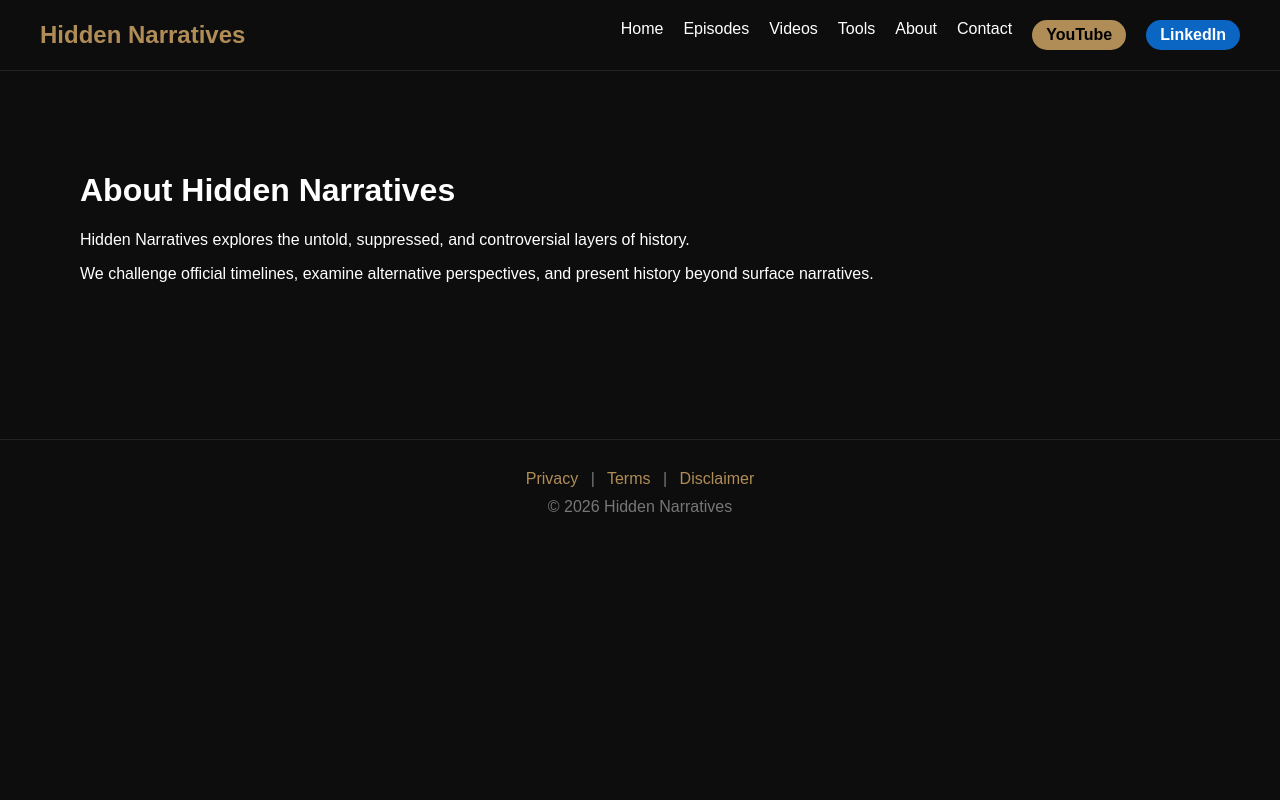
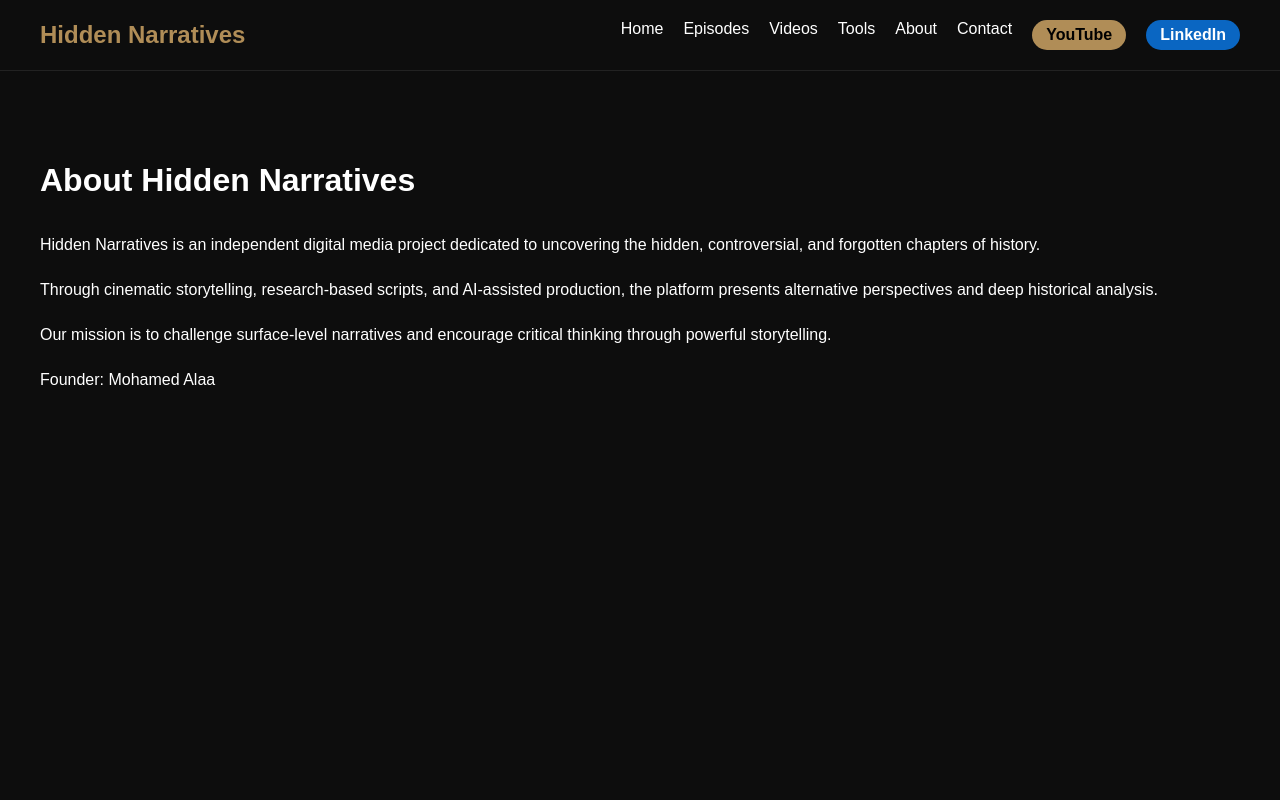
Before and after one commit to mohamedalaa7785-cpu/hidden-narratives, a Next.js app: page /about in a window 1280 px wide. Shown: the top 800 px of the page. Built offline with nearby package versions, Linux system fonts and the light colour scheme.

Commit message:
Update page.tsx

```diff
--- a/app/about/page.tsx
+++ b/app/about/page.tsx
@@ -1,22 +1,35 @@
-export const metadata = {
-  title: "About | Hidden Narratives",
-  description: "The philosophy behind Hidden Narratives."
-}
-
 export default function About() {
   return (
-    <main className="section">
+    <main style={container}>
       <h1>About Hidden Narratives</h1>
 
       <p>
-        Hidden Narratives explores the untold, suppressed,
-        and controversial layers of history.
+        Hidden Narratives is an independent digital media project dedicated to
+        uncovering the hidden, controversial, and forgotten chapters of history.
       </p>
 
       <p>
-        We challenge official timelines, examine alternative
-        perspectives, and present history beyond surface narratives.
+        Through cinematic storytelling, research-based scripts, and AI-assisted
+        production, the platform presents alternative perspectives and deep
+        historical analysis.
+      </p>
+
+      <p>
+        Our mission is to challenge surface-level narratives and encourage
+        critical thinking through powerful storytelling.
+      </p>
+
+      <p>
+        Founder: Mohamed Alaa
       </p>
     </main>
   )
 }
+
+const container = {
+  padding: "60px 40px",
+  background: "#0d0d0d",
+  minHeight: "100vh",
+  color: "white",
+  lineHeight: "1.8"
+}
```
